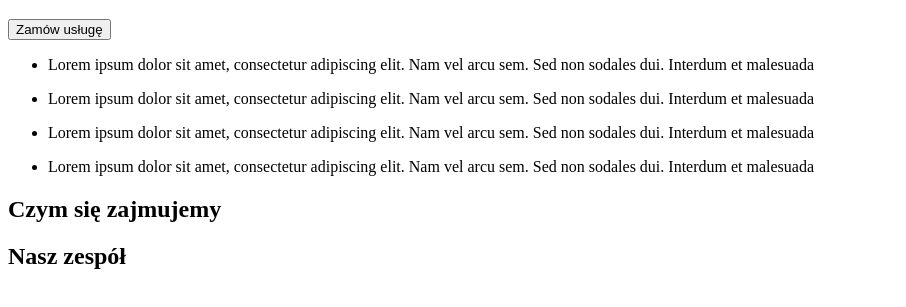
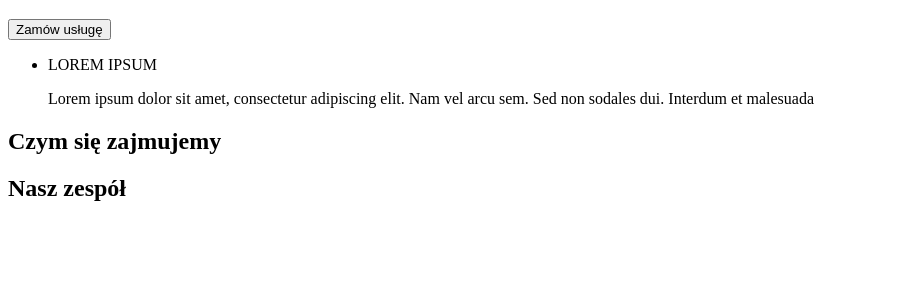
Before and after one commit to Zakwas13/goit-markup-hw-01, a plain HTML site: page index.html in a window 1280 px wide. Shown: the part 105-412 px from the top of the page, without its empty margins (0-906 px from the left). Drawn offline with Linux system fonts and the light colour scheme.

Commit message:
first html init

```diff
--- a/index.html
+++ b/index.html
@@ -20,10 +20,7 @@
         <h1>EFEKTYWNE ROZWIĄZANIA DLA WASZEGO BIZNESU</h1>
         <button type="button">Zamów usługę</button>
         <ul>
-            <li><p><title>LOREM IPSUM</title>Lorem ipsum dolor sit amet, consectetur adipiscing elit. Nam vel arcu sem. Sed non sodales dui. Interdum et malesuada</p></li>
-            <li><p><title>LOREM IPSUM</title>Lorem ipsum dolor sit amet, consectetur adipiscing elit. Nam vel arcu sem. Sed non sodales dui. Interdum et malesuada</p></li>
-            <li><p><title>LOREM IPSUM</title>Lorem ipsum dolor sit amet, consectetur adipiscing elit. Nam vel arcu sem. Sed non sodales dui. Interdum et malesuada</p></li>
-            <li><p><title>LOREM IPSUM</title>Lorem ipsum dolor sit amet, consectetur adipiscing elit. Nam vel arcu sem. Sed non sodales dui. Interdum et malesuada</p></li>
+            <li><p>LOREM IPSUM</p>Lorem ipsum dolor sit amet, consectetur adipiscing elit. Nam vel arcu sem. Sed non sodales dui. Interdum et malesuada</li>
 
         </ul>
         <h2>Czym się zajmujemy</h2>
```
